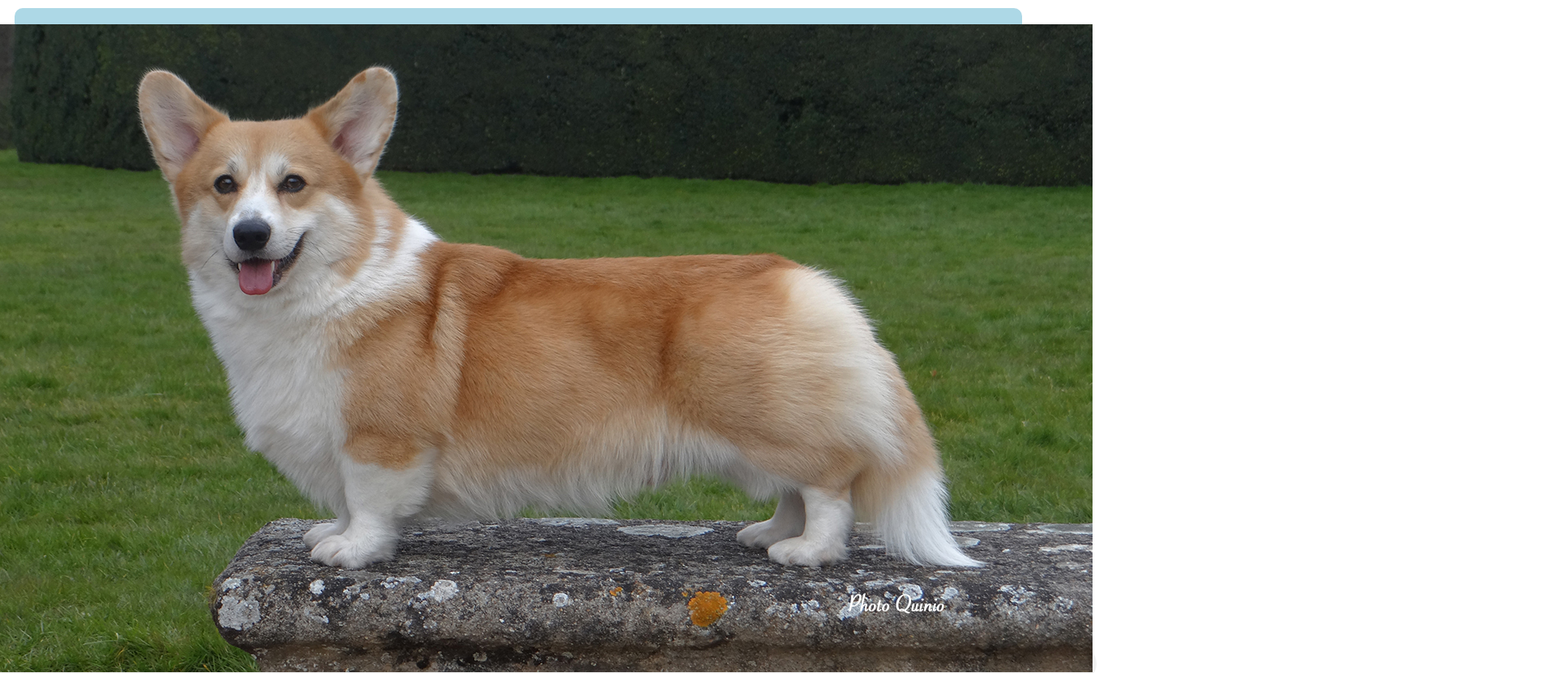
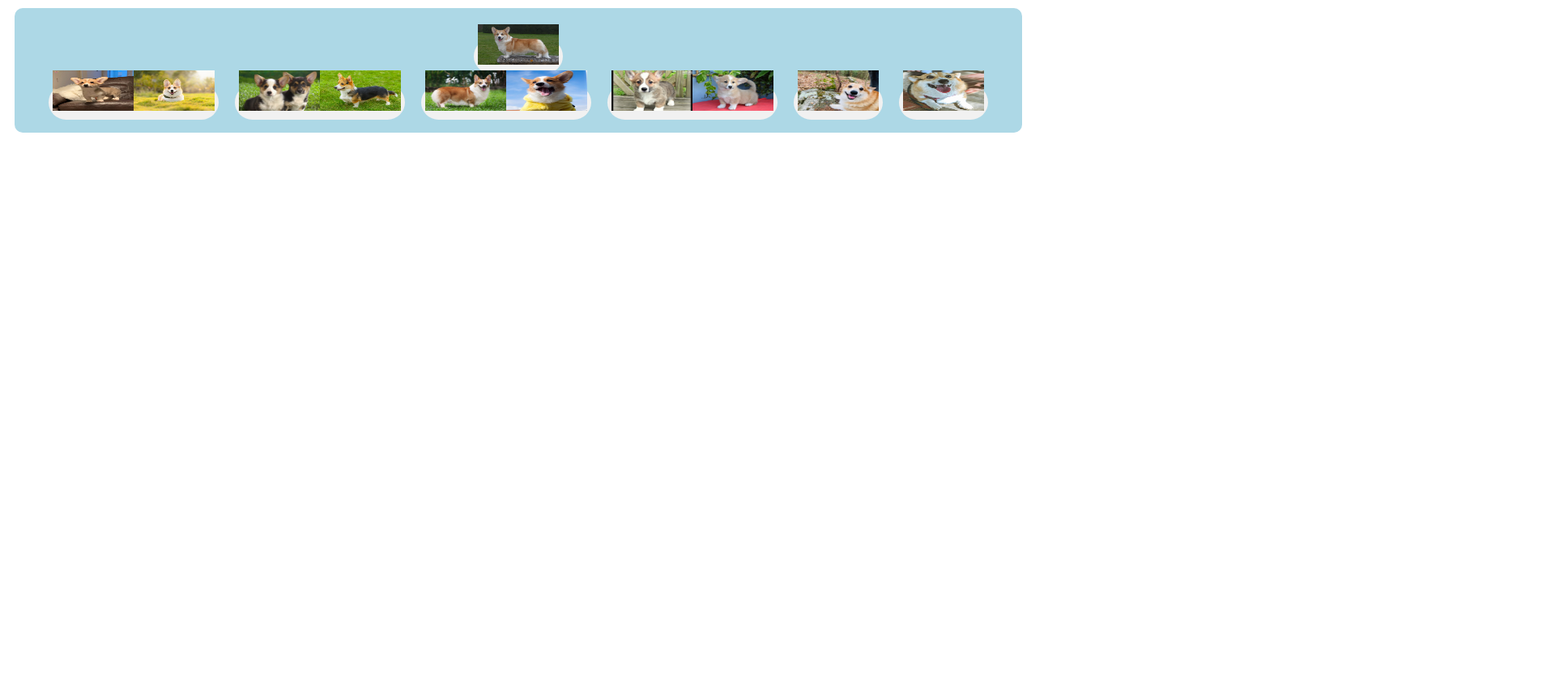
Before and after one commit to wesley7745/wesley7745.github.io, a plain HTML site: page docs/assignments/week14.html in a window 1280 px wide. Shown: the top 832 px of the page at 81% size, 1920 px wide, since content can reach past the window. After the commit the page ends 800 px from the top, so only its background shows below. Drawn offline with Linux system fonts and the light colour scheme.

Commit message:
Update week14.html

```diff
--- a/docs/assignments/week14.html
+++ b/docs/assignments/week14.html
@@ -14,25 +14,23 @@ margin: 10px;
 padding: 5px;
 font-size: 30px;
 border-radius: 50px;
-height: 100px;
-width:80px;
+
 }
 </style>
 </head><body>
   <div class="flex">
-  <div><a href="img11" target="blank"><img class="img11" src="corgi1.jpg"></a></div>
-  <div><a href="img12" target="blank"><img class="img12" src="corgi2.jpg" ></a></div>
-  <div><a href="img13" target="blank"><img class="img13" src="corgi3.jpg" ></a></div>
-  <div><a href="img14" target="blank"><img class="img14" src="corgi4.jpg" ></a></div>
-  <div><a href="img15" target="blank"><img class="img15" src="corgi5.jpg" ></a></div>
-  <div><a href="img16" target="blank"><img class="img16" src="corgi6.jpg" ></a></div>
-  <div><a href="img17" target="blank"><img class="img17" src="corgi7.jpg" ></a></div>
-  <div><a href="img18" target="blank"><img class="img18" src="corgi8.jpg" ></a></div>
-  <div><a href="img19" target="blank"><img class="img19" src="corgi9.jpg" ></a></div>
-  <div><a href="img20" target="blank"><img class="img20" src="corgi10.jpg" ></a></div>
-  <div><a href="img21" target="blank"><img class="img21" src="corgi11.jpg" ></a></div>
-  <div><a href="img22" target="blank"><img class="img22" src="corgi12.jpg" ></a></div>
-
+  <div><a href="img11" target="blank"><img class="img11" src="corgi1.jpg" width="100px" height="50px"></a></div>
+  <div><a href="img12" target="blank"><img class="img12" src="corgi2.jpg" width="100px" height="50px></a></div>
+  <div><a href="img13" target="blank"><img class="img13" src="corgi3.jpg" width="100px" height="50px></a></div>
+  <div><a href="img14" target="blank"><img class="img14" src="corgi4.jpg" width="100px" height="50px></a></div>
+  <div><a href="img15" target="blank"><img class="img15" src="corgi5.jpg" width="100px" height="50px></a></div>
+  <div><a href="img16" target="blank"><img class="img16" src="corgi6.jpg" width="100px" height="50px></a></div>
+  <div><a href="img17" target="blank"><img class="img17" src="corgi7.jpg" width="100px" height="50px></a></div>
+  <div><a href="img18" target="blank"><img class="img18" src="corgi8.jpg" width="100px" height="50px></a></div>
+  <div><a href="img19" target="blank"><img class="img19" src="corgi9.jpg" width="100px" height="50px></a></div>
+  <div><a href="img20" target="blank"><img class="img20" src="corgi10.jpg" width=100px" height="50px></a></div>
+  <div><a href="img21" target="blank"><img class="img21" src="corgi11.jpg" width="100px" height="50px></a></div>
+  <div><a href="img22" target="blank"><img class="img22" src="corgi12.jpg" width="100px" height="50px></a></div>
 </div>
 
 </body></html>
```
